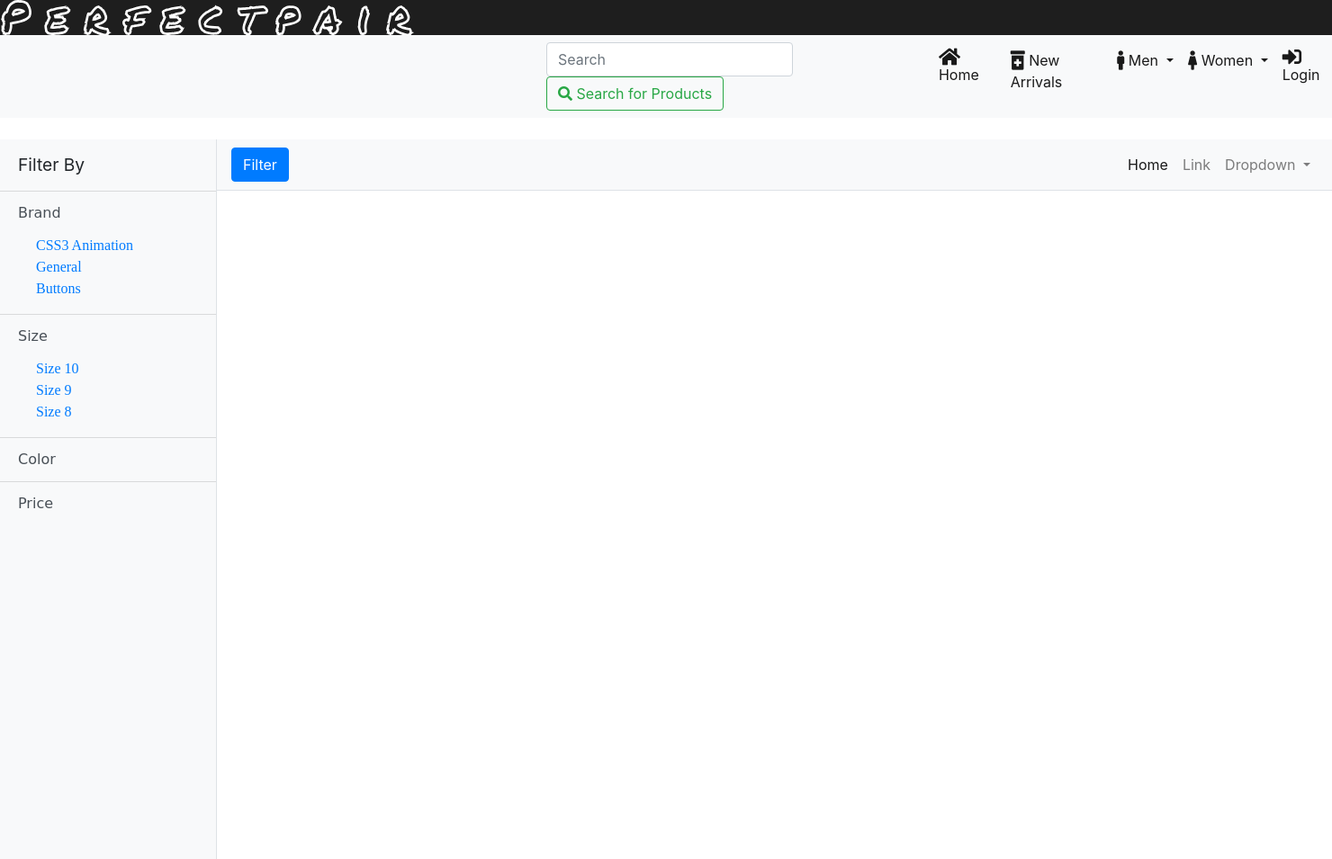
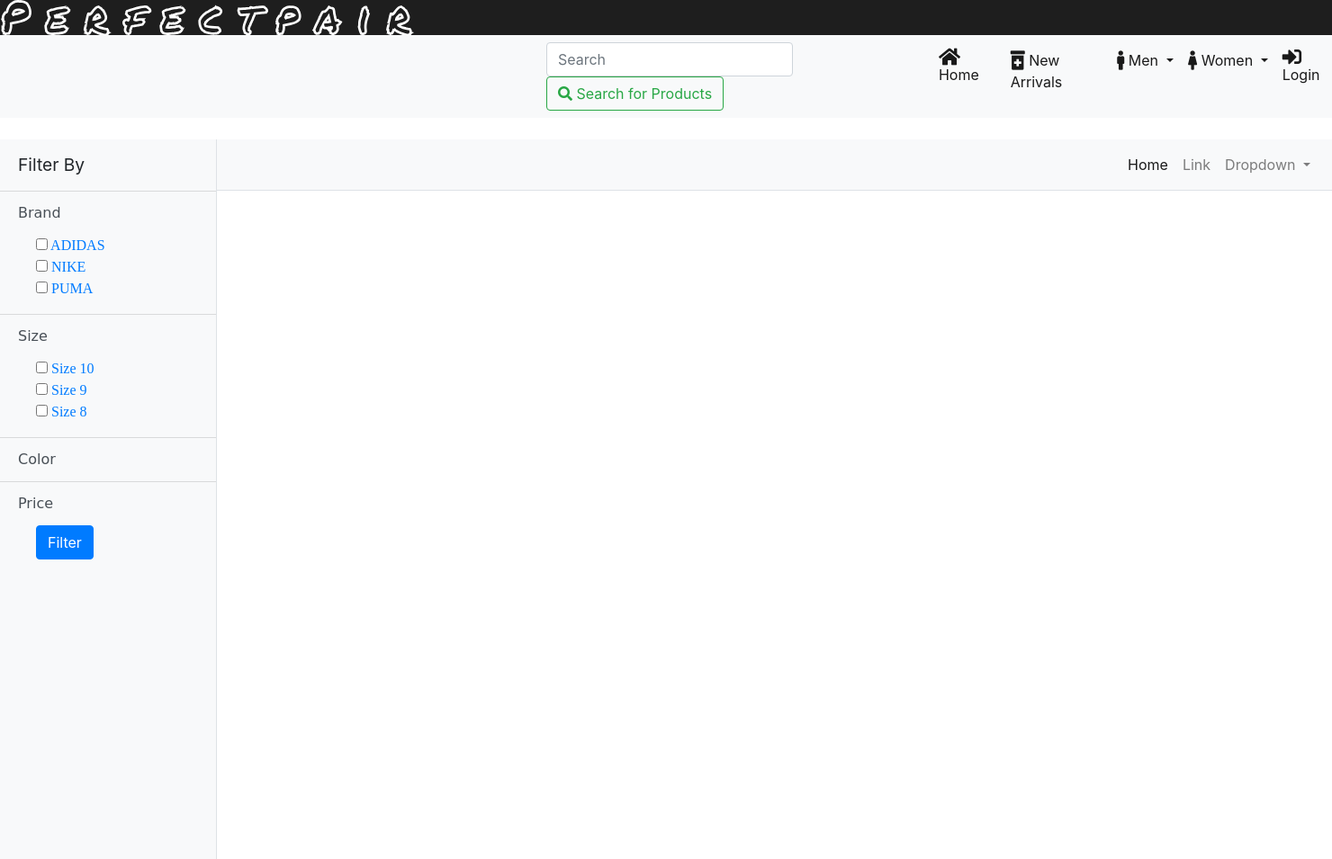
Before and after one commit to edbolivar/perfectpair-django, a Django app: page /shoe/sidebar in a window 1480 px wide, after a click on "Size"; the page is wider, and only the part inside the window is pictured. Shown: that part at 90% size. Run offline with Django 3.2, Linux system fonts and the light colour scheme; data comes from the database, SQL or seed files in the repository; some libraries are stand-ins or nearby versions.

Commit message:
filter first version

```diff
--- a/src/shoe/templates/shoe/new_arrivals.html
+++ b/src/shoe/templates/shoe/new_arrivals.html
@@ -117,7 +117,7 @@
                             <span style="float:right">{{shoe.availability}}</span>
                         </p>
 
-                        <div >
+                        <div>
                             <a href="{% url 'shoe:cart_list' shoe_id=shoe.pk %}" class="btn btn-primary"
                                 style="background-color:turquoise; border-color: turquoise;" name='q1'>
                                 <i class="fas fa-shopping-cart fa-lg"></i>
--- a/src/shoe/templates/shoe/sidebar.html
+++ b/src/shoe/templates/shoe/sidebar.html
@@ -67,16 +67,15 @@
     <div class="bg-light border-right" id="sidebar-wrapper">
       <div class="sidebar-heading">Filter By</div>
       <div class="list-group list-group-flush">
-
-
+        <form action='/shoe/sidebar'>
         <li class="li" data-toggle="collapse" data-target="#brand">
           <a href="#" class="list-group-item list-group-item-action bg-light title">Brand</a>
         </li>
 
         <ul class="sub-menu dropdown" id="brand">
-            <li class="active li filter"><a href="#">CSS3 Animation</a></li>
-            <li class="li filter"><a href="#">General</a></li>
-            <li class="li filter"><a href="#">Buttons</a></li>
+            <li class="active li filter"><a href="#"><input type="checkbox" name="Adidas"> ADIDAS</a></li>
+            <li class="li filter"><a href="#"><input type="checkbox" name="Nike"> NIKE</a></li>
+            <li class="li filter"><a href="#"><input type="checkbox" name="Puma"> PUMA</a></li>
         </ul>
 
         <li class="li" data-toggle="collapse" data-target="#size">
@@ -84,9 +83,9 @@
         </li>
 
         <ul class="sub-menu collapse" id="size">
-            <li class="active li filter"><a href="#">Size 10</a></li>
-            <li class="li filter"><a href="#">Size 9</a></li>
-            <li class="li filter"><a href="#">Size 8</a></li>
+            <li class="active li filter"><a href="#"><input type="checkbox" name="s10"> Size 10</a></li>
+            <li class="li filter"><a href="#"><input type="checkbox" name="s9"> Size 9</a></li>
+            <li class="li filter"><a href="#"><input type="checkbox"name="s8"> Size 8</a></li>
         </ul>
 
         <li class="li" data-toggle="collapse" data-target="#color">
@@ -94,9 +93,9 @@
         </li>
 
         <ul class="sub-menu collapse" id="color">
-            <li class="active li filter"><a href="#">Blue</a></li>
-            <li class="li filter"><a href="#">Black</a></li>
-            <li class="li filter"><a href="#">Red</a></li>
+            <li class="active li filter"><a href="#"><input type="checkbox" name="blue"> Blue</a></li>
+            <li class="li filter"><a href="#"><input type="checkbox" name="black"> Black</a></li>
+            <li class="li filter"><a href="#"><input type="checkbox" name="red"> Red</a></li>
         </ul>
 
         <li class="li" data-toggle="collapse" data-target="#price">
@@ -104,11 +103,14 @@
         </li>
 
         <ul class="sub-menu collapse" id="price">
-            <li class="active li filter"><a href="#">$10</a></li>
-            <li class="li filter"><a href="#">$9</a></li>
-            <li class="li filter"><a href="#">$8</a></li>
+            <li class="active li filter"><a href="#"><input type="checkbox" name="10"> $10</a></li>
+            <li class="li filter"><a href="#"><input type="checkbox" name="9"> $9</a></li>
+            <li class="li filter"><a href="#"><input type="checkbox" name="8"> $8</a></li>
         </ul>
-
+        <ul class="sum-menu">
+          <input class="btn btn-primary" type="submit" value="Filter">
+        </ul>
+        </form>
 
 
       </div>
@@ -120,7 +122,7 @@
     <div id="page-content-wrapper">
 
       <nav class="navbar navbar-expand-lg navbar-light bg-light border-bottom">
-        <button class="btn btn-primary" id="menu-toggle">Filter</button>
+        <!-- <button class="btn btn-primary" id="menu-toggle">Filter</button> -->
 
         <button class="navbar-toggler" type="button" data-toggle="collapse" data-target="#navbarSupportedContent" aria-controls="navbarSupportedContent" aria-expanded="false" aria-label="Toggle navigation">
           <span class="navbar-toggler-icon"></span>
@@ -146,7 +148,7 @@
               </div>
             </li>
           </ul>
-        </div>
+           </div>
       </nav>
 
       <!-- <div class="container-fluid">
@@ -154,6 +156,49 @@
         <p>The starting state of the menu will appear collapsed on smaller screens, and will appear non-collapsed on larger screens. When toggled using the button below, the menu will change.</p>
         <p>Make sure to keep all page content within the <code>#page-content-wrapper</code>. The top navbar is optional, and just for demonstration. Just create an element with the <code>#menu-toggle</code> ID which will toggle the menu when clicked.</p>
       </div> -->
+            <div class='mr-2 grid'>
+              {% for shoe in products %}
+              <div class="mb-4 mt-4 card text-left" style="width:16rem;">
+                <img src="{{shoe.image.url}}" class="card-img-top" style="width:254px; height:250px">
+
+                <div class="card-body" class="shadow-lg p-3 mb-5 bg-white rounded">
+                  <h5 class="card-title">{{shoe.name}}</h5>
+                  <p class="card-text ele-text">
+                    <span>Type:</span>
+                    <span style="float:right;">{{shoe.style}}</span>
+                  </p>
+                  <p class="card-text ele-text">
+                    <span>Size: </span>
+                    <span style="float:right;">{{shoe.size}}</span>
+                  </p>
+                  <p class="card-text ele-text">
+                    <span>Price:</span>
+                    <span style="float:right;color:turquoise; font-size: 25px!important;">${{shoe.price}}</span>
+                  </p>
+                  <p class="card-text ele-text">
+                    <span>Only</span>
+                    <span style="float:right">{{shoe.stock}} available</span>
+                  </p>
+                  <p class="card-text ele-text">
+                    <span>Available: </span>
+                    <span style="float:right">{{shoe.availability}}</span>
+                  </p>
+
+                  <div>
+                    <a href="{% url 'shoe:cart_list' shoe_id=shoe.pk %}" class="btn btn-primary"
+                      style="background-color:turquoise; border-color: turquoise;" name='q1'>
+                      <i class="fas fa-shopping-cart fa-lg"></i>
+                      Add to cart</a>
+                    <div style="float:right">
+                      <a href="{% url 'shoe:like' shoe_id=shoe.pk %}">
+                        <input id="apto" type="checkbox" {% if shoe.like %} checked{% endif %}>
+                        <label for="apto">Liked</label>
+                      </a>
+                    </div>
+                  </div>
+                </div>
+              </div>
+              {% endfor %}
     </div>
     <!-- /#page-content-wrapper -->
 
--- a/src/shoe/views.py
+++ b/src/shoe/views.py
@@ -84,7 +84,7 @@ def search(request):
 	q = request.GET.get('q')
 
 	if q:
-		products = Shoe.objects.filter(name__icontains=q)
+		products = Shoe.objects.filter(brand__icontains=q)
 		context = {'query': q, 'products': products}
 		template = 'shoe/gender_male.html'
 
@@ -111,8 +111,36 @@ def new_arrivals(request):
 
 
 def sidebar(request):
+	q1 = request.GET.get('Adidas')
+	q2 = request.GET.get('Nike')
+	q3 = request.GET.get('Puma')
+	f1 = "Adidas" if q1 == "on" else "1"
+	f2 = "Nike" if q2 == "on" else "1"
+	f3 = "Puma" if q3 == "on" else "1"
+	q4 = request.GET.get('s10')
+	q5 = request.GET.get('s9')
+	q6 = request.GET.get('s8')
+	f4 = 10 if q4 == "on" else 0
+	f5 = 9 if q5 == "on" else 0
+	f6 = 8 if q6 == "on" else 0
+	products1 = Shoe.objects.filter(Q(brand__icontains=f1)|Q(brand__icontains=f2)|Q(brand__icontains=f3))
+	products2 = Shoe.objects.filter(Q(size__exact=f4)|Q(size__exact=f5)|Q(size__exact=f6))
+	products = products1 & products2
+	context = {'products': products}
 	template = 'shoe/sidebar.html'
-	context = {}
+
+	# if q == "on":
+	# 	q = "Adidas"
+	# else:
+	# 	return render(request, 'shoe/sidebar.html', {})
+	# if q:
+
+	# elif q == '':
+	# 	template = 'shoe/sidebar.html'
+	# 	context = {}
+	# else:
+	# 	template = 'shoe/sidebar.html'
+	# 	context = {}
 
 	return render(request, template, context)
 
--- a/src/templates/base.html
+++ b/src/templates/base.html
@@ -146,7 +146,7 @@
           <div class="collapse navbar-collapse con" id="navbakrNavDropdown">
             <ul class="navbar-nav">
               <li>
-                <form class="form-inline my-2 my-lg-0" action='/shoe/s'>
+                <form  class="form-inline my-2 my-lg-0" action='/shoe/s'>
                     <input class="form-control mr-sm-2" type="search" name='q' placeholder="Search" aria-label="Search">
                     <button class="btn btn-outline-success my-2 my-sm-0" type="submit"><i
                         class="fas fa-search"></i> Search for Products</button>
```
